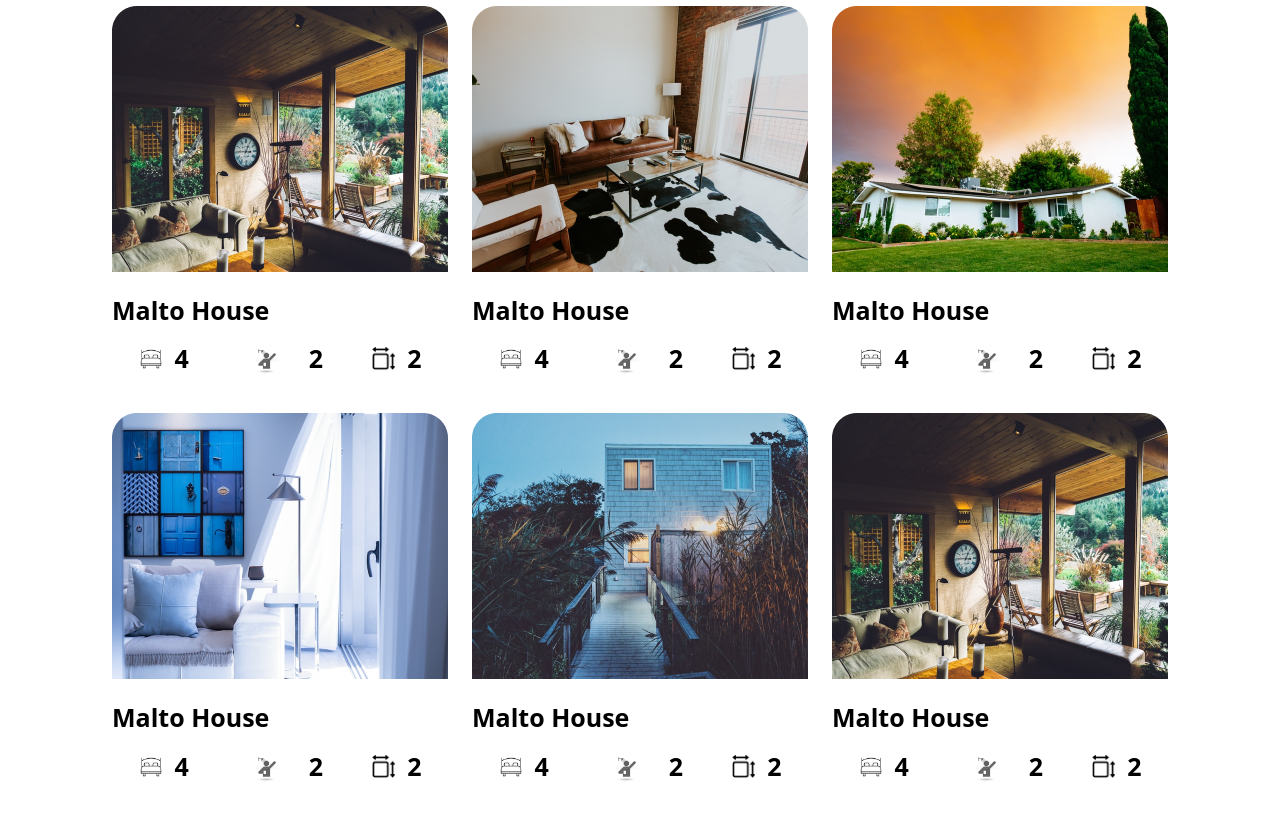
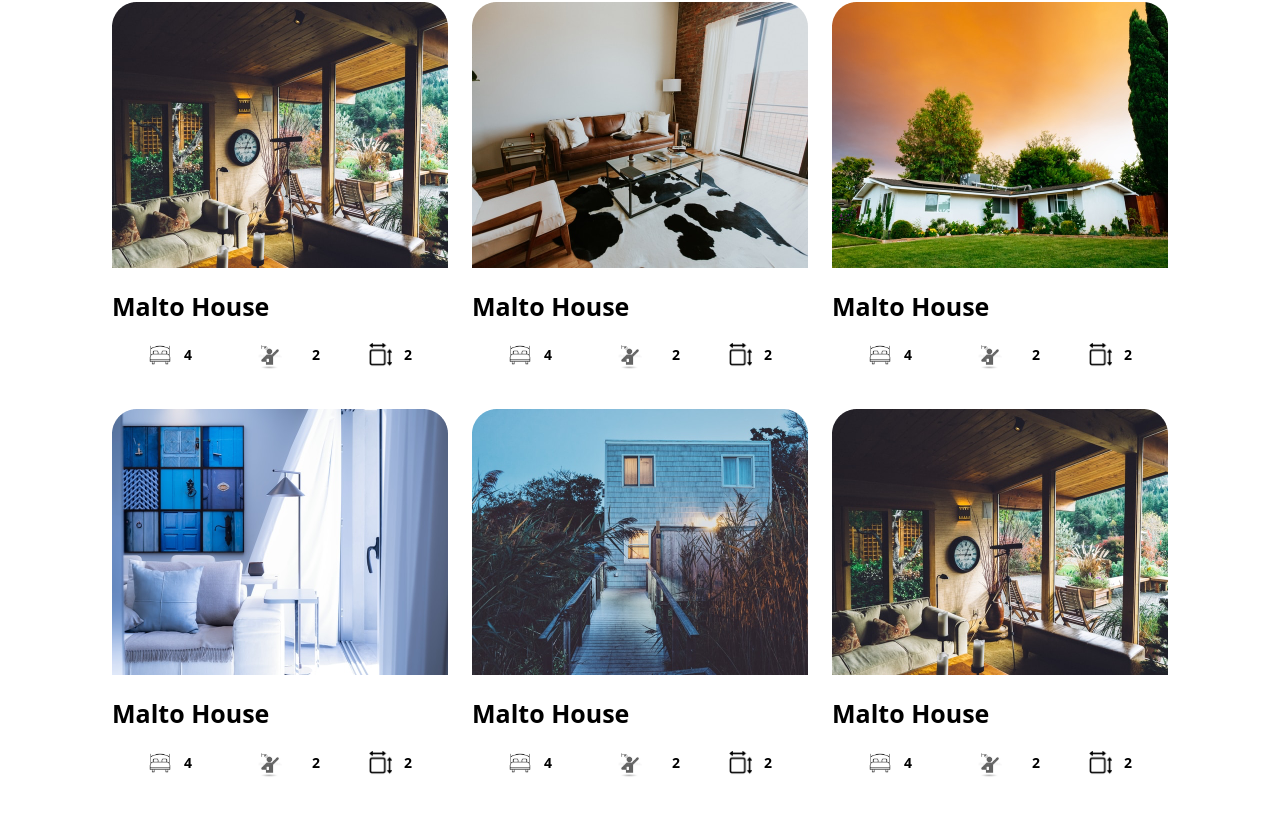
Before and after one commit to Joseph434t/First-, a React (Vite) app: page / in a window 1280 px wide. Shown: the part 2091-2910 px from the top of the page. Built offline with nearby package versions, Linux system fonts and the light colour scheme.

Commit message:
Changed things in the mobile view and desktop veiw for the Header, and mobile veiw for the content and Apartment

```diff
--- a/src/components/Apartments.jsx
+++ b/src/components/Apartments.jsx
@@ -13,144 +13,152 @@ import size from "../assets/icons/size.png";
 
 export default function Apartments() {
   return (
-    <div class="p-20">
-      <div class="pb-30">
+    <div class="pt-25 md:p-20">
+      <div class="pb-12 md:pb-30">
         <img src={line} alt="" class="pb-7" />
-        <h1 class="font-semibold text-6xl">
-          <p>Find your next place live</p>
+        <h1 class="text-4xl font-semibold md:text-6xl">
+          <p>Find your next place to live</p>
         </h1>
       </div>
-      <div class="flex gap-50 px-5">
+      <div class="text-sm flex gap-5 md:gap-50 md:px-5">
         <div>
-          <a href="" class="flex items-center gap-2 font-semibold"><p>Looking for</p> <img src={adown} alt="" className="h-fit" /></a>
+          <a href="" class="flex items-center gap-2 font-semibold">
+            <p>Looking for</p> <img src={adown} alt="" className="h-fit" />
+          </a>
         </div>
         <div>
-          <a href="" class="flex items-center gap-2 font-semibold"><p>Location</p> <img src={adown} alt="" className="h-fit" /></a>
+          <a href="" class="flex items-center gap-2 font-semibold">
+            <p>Location</p> <img src={adown} alt="" className="h-fit" />
+          </a>
         </div>
         <div>
-          <a href=""  class="flex items-center gap-2 font-semibold"><p>Property Type</p> <img src={adown} alt="" className="h-fit" /></a>
+          <a href="" class="flex items-center gap-2 font-semibold">
+            <p>Property Type</p> <img src={adown} alt="" className="h-fit" />
+          </a>
         </div>
         <div>
-          <a href="" class="flex items-center gap-2 font-semibold"><p>Price</p> <img src={adown} alt="" className="h-fit" /></a>
+          <a href="" class="flex items-center gap-2 font-semibold">
+            <p>Price</p> <img src={adown} alt="" className="h-fit" />
+          </a>
         </div>
       </div>
-      <div class="flex flex-row pt-30 justify-center">
-        <div Class="grid grid-cols-3 gap-6">
-          <p class="font-semibold text-[25px]">
+      <div class="flex flex-row pt-25 md:pt-30 justify-center">
+        <div Class="grid grid-cols-3 gap-5 md:gap-6">
+          <p class="font-semibold text-[20px] md:text-[25px]">
             <img src={Exp1} alt="" class="pb-5" />
             <a href="">
               Malto House
-              <div class="flex gap-12 items-center justify-center">
-                <div class="flex items-center gap-3">
-                  <img src={bed} alt="" class="h-6" />
+              <div class="flex gap-2 text-sm md:gap-12 items-center justify-center">
+                <div class="flex items-center gap-1 md:gap-3">
+                  <img src={bed} alt="" class="h-5 md:h-6" />
                   <p>4</p>
                 </div>
-                <div class="flex items-center gap-3">
-                  <img src={Shower} alt="" class="h-15" />
+                <div class="flex items-center md:gap-3">
+                  <img src={Shower} alt="" class="h-10 md:h-15" />
                   <p>2</p>
                 </div>
-                <div class="flex items-center gap-3">
-                  <img src={size} alt="" class="h-6" />
+                <div class="flex items-center gap-1 md:gap-3">
+                  <img src={size} alt="" class="h-5 md:h-6" />
                   <p>2</p>
                 </div>
               </div>
             </a>
           </p>
-          <p class="font-semibold text-[25px]">
+          <p class="font-semibold text-[20px] md:text-[25px]">
             <img src={Exp2} alt="" class="pb-5" />
             <a href="">
               Malto House
-              <div class="flex gap-12 items-center justify-center">
-                <div class="flex items-center gap-3">
-                  <img src={bed} alt="" class="h-6" />
+              <div class="flex gap-2 text-sm md:gap-12 items-center justify-center">
+                <div class="flex items-center gap-1 md:gap-3">
+                  <img src={bed} alt="" class="h-5 md:h-6" />
                   <p>4</p>
                 </div>
-                <div class="flex items-center gap-3">
-                  <img src={Shower} alt="" class="h-15" />
+                <div class="flex items-center md:gap-3">
+                  <img src={Shower} alt="" class="h-10 md:h-15" />
                   <p>2</p>
                 </div>
-                <div class="flex items-center gap-3">
-                  <img src={size} alt="" class="h-6" />
+                <div class="flex items-center gap-1 md:gap-3">
+                  <img src={size} alt="" class="h-5 md:h-6" />
                   <p>2</p>
                 </div>
               </div>
             </a>
           </p>
-          <p class="font-semibold text-[25px]">
+          <p class="font-semibold text-[20px] md:text-[25px]">
             <img src={Exp3} alt="" class="pb-5" />
             <a href="">
               Malto House
-              <div class="flex gap-12 items-center justify-center">
-                <div class="flex items-center gap-3">
-                  <img src={bed} alt="" class="h-6" />
+              <div class="flex gap-2 text-sm md:gap-12 items-center justify-center">
+                <div class="flex items-center gap-1 md:gap-3">
+                  <img src={bed} alt="" class="h-5 md:h-6" />
                   <p>4</p>
                 </div>
-                <div class="flex items-center gap-3">
-                  <img src={Shower} alt="" class="h-15" />
+                <div class="flex items-center md:gap-3">
+                  <img src={Shower} alt="" class="h-10 md:h-15" />
                   <p>2</p>
                 </div>
-                <div class="flex items-center gap-3">
-                  <img src={size} alt="" class="h-6" />
+                <div class="flex items-center gap-1 md:gap-3">
+                  <img src={size} alt="" class="h-5 md:h-6" />
                   <p>2</p>
                 </div>
               </div>
             </a>
           </p>
-          <p class="font-semibold text-[25px]">
+          <p class="font-semibold text-[20px] md:text-[25px]">
             <img src={Exp4} alt="" class="pb-5" />
             <a href="">
               Malto House
-              <div class="flex gap-12 items-center justify-center">
-                <div class="flex items-center gap-3">
-                  <img src={bed} alt="" class="h-6" />
+              <div class="flex gap-2 text-sm md:gap-12 items-center justify-center">
+                <div class="flex items-center gap-1 md:gap-3">
+                  <img src={bed} alt="" class="h-5 md:h-6" />
                   <p>4</p>
                 </div>
-                <div class="flex items-center gap-3">
-                  <img src={Shower} alt="" class="h-15" />
+                <div class="flex items-center md:gap-3">
+                  <img src={Shower} alt="" class="h-10 md:h-15" />
                   <p>2</p>
                 </div>
-                <div class="flex items-center gap-3">
-                  <img src={size} alt="" class="h-6" />
+                <div class="flex items-center gap-1 md:gap-3">
+                  <img src={size} alt="" class="h-5 md:h-6" />
                   <p>2</p>
                 </div>
               </div>
             </a>
           </p>
-          <p class="font-semibold text-[25px]">
+          <p class="font-semibold text-[20px] md:text-[25px]">
             <img src={Exp5} alt="" class="pb-5" />
             <a href="">
               Malto House
-              <div class="flex gap-12 items-center justify-center">
-                <div class="flex items-center gap-3">
-                  <img src={bed} alt="" class="h-6" />
+              <div class="flex gap-2 text-sm md:gap-12 items-center justify-center">
+                <div class="flex items-center gap-1 md:gap-3">
+                  <img src={bed} alt="" class="h-5 md:h-6" />
                   <p>4</p>
                 </div>
-                <div class="flex items-center gap-3">
-                  <img src={Shower} alt="" class="h-15" />
+                <div class="flex items-center md:gap-3">
+                  <img src={Shower} alt="" class="h-10 md:h-15" />
                   <p>2</p>
                 </div>
-                <div class="flex items-center gap-3">
-                  <img src={size} alt="" class="h-6" />
+                <div class="flex items-center gap-1 md:gap-3">
+                  <img src={size} alt="" class="h-5 md:h-6" />
                   <p>2</p>
                 </div>
               </div>
             </a>
           </p>
-          <p class="font-semibold text-[25px]">
+          <p class="font-semibold text-[20px] md:text-[25px]">
             <img src={Exp6} alt="" class="pb-5" />
             <a href="">
               Malto House
-              <div class="flex gap-12 items-center justify-center">
-                <div class="flex items-center gap-3">
-                  <img src={bed} alt="" class="h-6" />
+              <div class="flex gap-2 text-sm md:gap-12 items-center justify-center">
+                <div class="flex items-center gap-1 md:gap-3">
+                  <img src={bed} alt="" class="h-5 md:h-6" />
                   <p>4</p>
                 </div>
-                <div class="flex items-center gap-3">
-                  <img src={Shower} alt="" class="h-15" />
+                <div class="flex items-center md:gap-3">
+                  <img src={Shower} alt="" class="h-10 md:h-15" />
                   <p>2</p>
                 </div>
-                <div class="flex items-center gap-3">
-                  <img src={size} alt="" class="h-6" />
+                <div class="flex items-center gap-1 md:gap-3">
+                  <img src={size} alt="" class="h-5 md:h-6" />
                   <p>2</p>
                 </div>
               </div>
--- a/src/components/Content.jsx
+++ b/src/components/Content.jsx
@@ -6,7 +6,7 @@ import Line from "../assets/icons/Line.png"
 export default function () {
   return (
     <div>
-      <div className="flex mt-40">
+      <div className="grid-cols-1 md:flex mt-40">
         <div>
           <img src={img1} alt="" class="w-180" />
         </div>
@@ -20,7 +20,7 @@ export default function () {
             involuta aperiri, altera occulta quaedam et voluptatem accusantium
             doloremque.
           </p>
-        <p class="mt-8 bg-black max-w-40 text-white p-5 rounded-tr-xl "><a href="" class="flex items-center gap-3">Learn more<img src={Path1} alt="" class="h-fit" /></a></p>
+        <p class="mt-8 bg-black max-w-40 text-white p-5 rounded-tr-xl "><a href="" class="flex items-center gap-3">Learn more<img src={Path1} alt="" class="md:h-fit w" /></a></p>
         </div>
       </div>
     </div>
```
